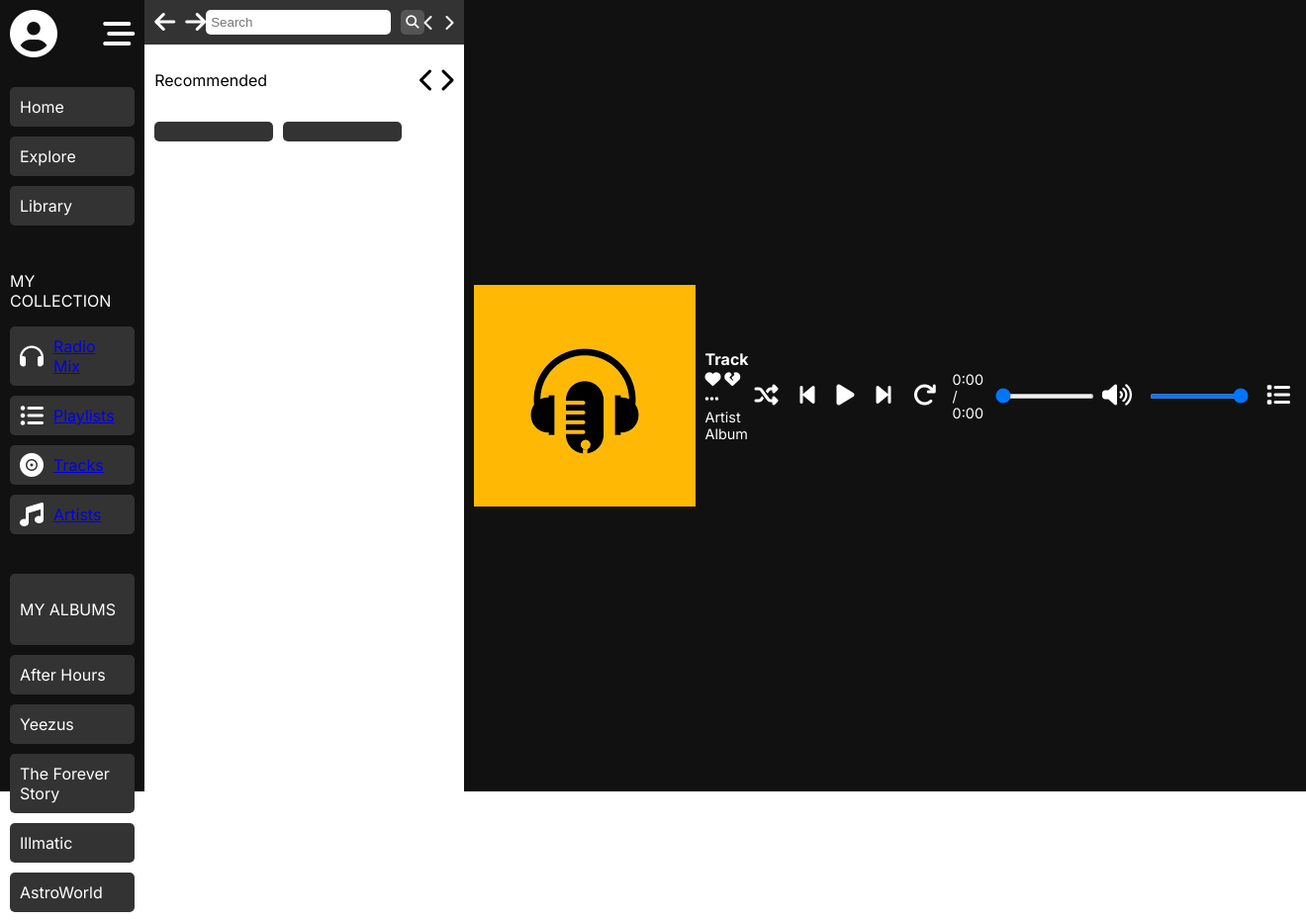
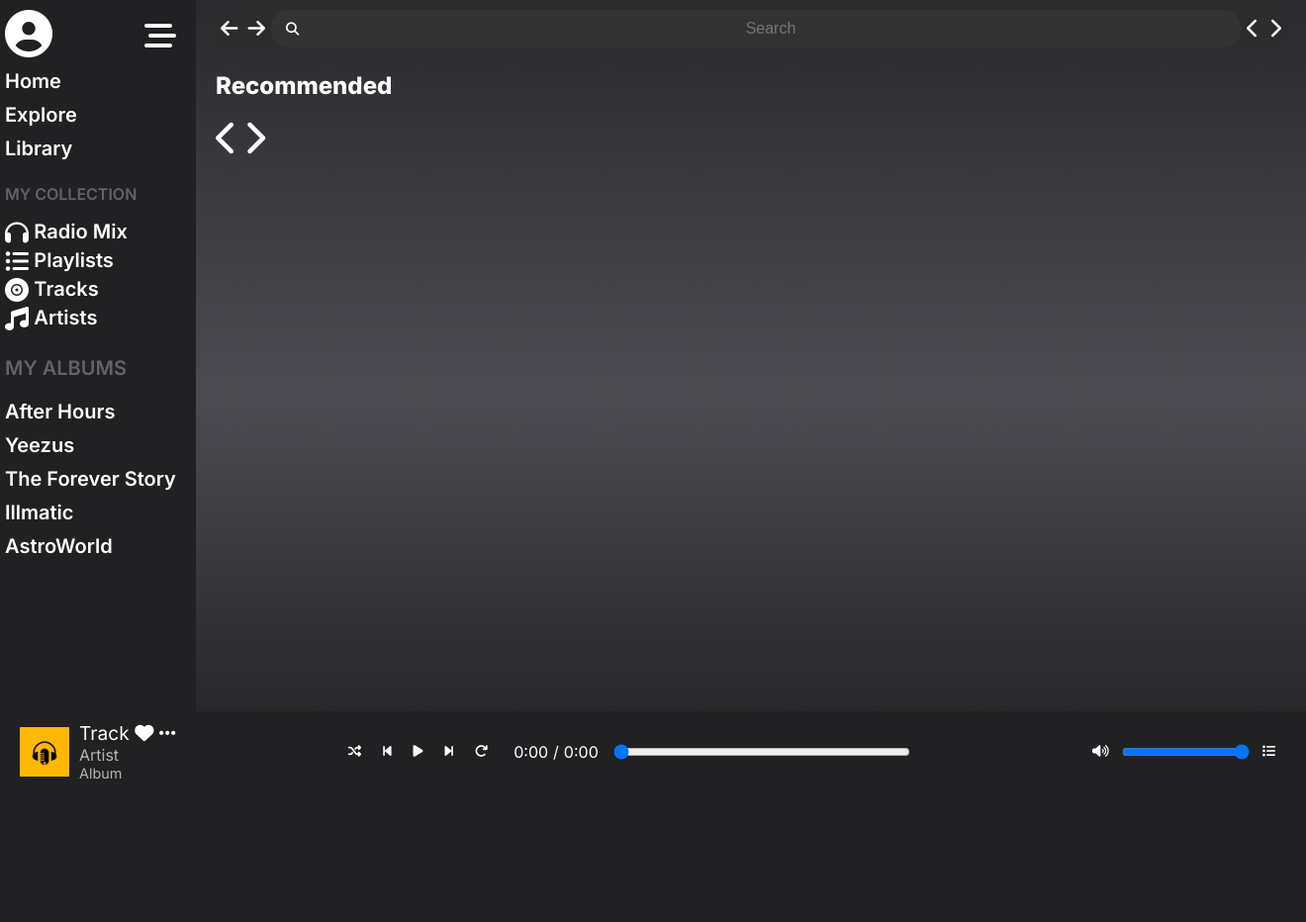
Before and after one commit to Julian-Idl/Music-Player, a PHP site: page / in a window 1320 px wide. Shown: the whole page at 99% size. After the commit the page ends 788 px from the top, so only its background shows below. Run offline with PHP 8.4, Linux system fonts and the light colour scheme; the visitor is signed in with stand-in values (Sample User, id 1).

Commit message:
fixed CSS

```diff
--- a/login/users.json
+++ b/login/users.json
@@ -1 +1 @@
-{"Kester":{"password":"$2y$10$h34GGk3piYuBSWoVSjBvcePt00yCgbwBAD\/G.VXNcthYkzdW6EQo2","preferences":[]},"Kester ":{"password":"$2y$10$nRp61aDUveaYZyRdSUEfheuFsGSwCrPaOO1r1emDZ3AP7nuVU8vM.","preferences":[]},"Julian":{"password":"$2y$10$U27jBHVlupKyFgQUQqrimOOGoZWEf6EFL8lfwwsiaqMIHzhdwFwum","preferences":[]}}
+{"Julian":{"password":"$2y$10$ONi4uAg9g\/V1DBBLxOHYLu41fX4U60BJLwMcCR9MtyqlVYeGPqScu","preferences":[]}}
--- a/main/style.css
+++ b/main/style.css
@@ -5,232 +5,350 @@
     height: 100vh;
 }
 
-.sidebar {
-    width: 250px;
-    background-color: #111;
-    color: #fff;
-    display: flex;
-    flex-direction: column;
-    justify-content: space-between;
-    padding: 10px;
-    box-sizing: border-box;
-    height: 100%;
+.sidebar{
+    background-color: #212124;
+    transition: width 0.3s;
+    font-weight: 600;
+    position: relative;
+    padding-left: 5px;
+}
+.userphoto{
+    position: absolute;
+    top: 10px;
+}
+.sidebar .bars{
+    right: 20px;
+    position: absolute;
+    top: 20px;
 }
 
-.profile {
+body, html {
+    height: 100%;
+    margin: 0;
+    overflow: hidden;
+
+}
+.body{
+    background: linear-gradient(to bottom,  #3c3c4473,  #85859473, #23232673);
+    font-weight: 800;
+    flex: 1 1 auto;
+    overflow-y: auto;
+    padding: 10px 20px 80px;
+}
+.body a{
+    display: block;
+}
+.controller{
+    background-color: #282424;
+    grid-column: 1/3;
+}
+a:link {
+    text-decoration: none;
+}
+a:visited {
+    text-decoration: none;
+}
+a:hover {
+    text-decoration: none;
+}
+a:active {
+    text-decoration: none;
+}
+body{
+    margin:0%;
+    display: grid;
+    grid-template-columns: 15% auto;
+    font-family: "Inter", sans-serif;
+    font-optical-sizing: auto;
+    font-style: normal;
+    font-variation-settings:"slnt" 0;
+    overflow-y: auto;
+    background-color: #1c1c1c;
+}
+.body a{
+    color: whitesmoke;
+}
+.body a:hover{
+    color: rgba(234, 209, 209, 0.405);
+}
+.shape{
+    color: white
+}
+.hide{
+    display: none;
+}
+.menu{
+    position: relative;
+    top: 60px;
+}
+.menu a {
+    display: block;
+    text-align: left;
+    margin-top: 10px;
+    font-size: 1.25rem;
+    text-decoration: none;
+    color: white;
+    transition: color 0.3s, transform 0.3s;
+}
+
+.menu a:hover{
+    color: #ffffff94;
+    transform: scale(1.1);
+}
+.collection{
+    position: absolute;
+    top: 160px;
+    display: inline-block;
+    padding: 10;
+    margin-top: 10px;
+
+}
+.collection span{
+    display: block;
+    color: white;
+    margin-bottom: 5px;
+    transition: color 0.3s, transform 0.3s;
+
+}
+.collection span:hover{
+    color: #ffffff94;
+    transform: scale(1.1);
+}
+.collection p{
+    color: #62626b;
+
+}
+.collection a{
+    text-align: center;
+    margin-top: 10px;
+    font-size: 1.25rem;
+    text-decoration: none;
+    color: white;
+    transition: color 0.3s, transform 0.3s;
+    padding: 1%;
+}
+.collection a:hover{
+    color: #ffffff94;
+    transform: scale(1.1);
+}
+.albums{
+    position: absolute;
+    top: 340px;
+}
+.albums p{
+    color: #62626b;
+    transition: color 0.3s, transform 0.3s;
+}
+.albums a{
+    display: block;
+    margin-top: 10px;
+    font-size: 1.25rem;
+    text-decoration: none;
+    color: white;
+    transition: color 0.3s, transform 0.3s;
+}
+.albums a:hover{
+    color: #ffffff94;
+    transform: scale(1.1);
+}
+.header {
     display: flex;
+    align-items: center;
     justify-content: space-between;
+    background-color: #2c2c2c;
+    color: white;
+    width: 100%;
+    display: flex;
+    position: relative;
+    overflow-x: auto;
+    scroll-behavior: smooth;
+
+
+}
+.navigation, .controls {
+    display: flex;
     align-items: center;
 }
 
-.userphoto {
-    display: flex;
-    align-items: center;
-    gap: 10px;
-}
-
-.bars {
+.navigation i, .controls i {
+    color: white;
+    font-size: 20px;
+    margin: 0 5px;
     cursor: pointer;
 }
 
-.bars .hide {
-    display: none;
+.search {
+    flex: 1;
+    display: flex;
+    justify-content: center;
+
 }
 
-.menu, .collection, .albums {
-    margin-top: 20px;
+.search input {
+    width: 50%;
+    padding: 5px;
+    border-radius: 20px;
+    border: none;
+    background-color: #404040;
+    color: white;
+    text-align: center;
 }
-
-.menu a, .collection span, .albums a {
-    display: block;
-    color: #fff;
-    text-decoration: none;
-    margin: 10px 0;
-    padding: 10px;
-    background-color: #333;
-    border-radius: 5px;
-    transition: background-color 0.3s;
+.section-title {
+    flex: 1;
+    text-align: center;
+    font-size: 18px;
+    font-weight: bold;
 }
-
-.menu a:hover, .collection span:hover, .albums a:hover {
-    background-color: #555;
+.title{
+    color: white;
+    font-size: 1.5rem;
 }
-
-.collection span {
-    display: flex;
-    align-items: center;
-    gap: 10px;
+.direction{
+    align-items: right;
+    transition: color 0.3s, transform 0.3s;
 }
-
-.body {
-    flex-grow: 1;
-    display: flex;
-    flex-direction: column;
-}
-
-.header {
-    background-color: #333;
-    color: #fff;
-    padding: 10px;
-    display: flex;
-    justify-content: space-between;
-    align-items: center;
-}
-
-.navigation, .controls {
-    display: flex;
-    gap: 10px;
+.direction:hover{
+    transform: scale(1.05);
 }
 
 .search {
+    position: relative;
     flex-grow: 1;
     display: flex;
     align-items: center;
-    gap: 10px;
+    overflow-y: visible;
+    z-index: 1000;
 }
 
 .search input {
-    flex-grow: 1;
-    padding: 5px;
-    border-radius: 5px;
+    width: 100%;
+    padding: 10px;
+    border-radius: 20px;
     border: none;
+    outline: none;
+    background-color: #333;
+    color: #fff;
+    padding-left: 40px;
+    font-size: 16px;
 }
 
 .search button {
-    padding: 5px;
-    border-radius: 5px;
+    position: absolute;
+    left: 10px;
+    background: none;
     border: none;
-    background-color: #555;
+    outline: none;
     color: #fff;
     cursor: pointer;
 }
 
 .search-results {
-    display: none;
-    padding: 10px;
-    background-color: #222;
-    color: #fff;
+        position: absolute;
+        top: 60px; /* Adjust this value based on your header's height */
+        right: 0;
+        width: 80%;
+        background-color: #1a1a1a;
+        border-radius: 8px;
+        box-shadow: 0px 4px 8px rgba(0, 0, 0, 0.3);
+        max-height: 300px;
+        overflow-y: auto;
+        z-index: 10;
+        display: none; /* Initially hide it */
     }
 
     .search-results.show {
-    display: block;
+        display: block; /* Display when active */
+        z-index: 100;
     }
 
-.track {
+
+
+.search-results .track {
     display: flex;
     align-items: center;
-    margin: 10px 0;
     padding: 10px;
-    background-color: #333;
-    border-radius: 5px;
+    cursor: pointer;
 }
 
-.track img {
-    width: 50px;
-    height: 50px;
-    border-radius: 5px;
+.search-results .track img {
+    width: 40px;
+    height: 40px;
     margin-right: 10px;
+    border-radius: 4px;
 }
 
-.track-details {
+.search-results .track-details {
     flex-grow: 1;
 }
 
-.track-name {
+.search-results .track-name {
     font-weight: bold;
 }
 
-.play-button {
-    background-color: #444;
+.search-results .play-button {
+    background: none;
+    border: none;
     color: #fff;
-    border: none;
-    border-radius: 5px;
-    padding: 10px;
     cursor: pointer;
-    transition: background-color 0.3s;
 }
 
-.play-button:hover {
-    background-color: #666;
-}
-
-.controller {
-    background-color: #111;
-    color: #fff;
-    padding: 10px;
+.controller{
+    position: fixed;
+    bottom: 0;
+    left: 0;
+    right: 0;
+    background-color: #212124;
+    color: white;
+    padding: 10px 20px;
     display: flex;
     justify-content: space-between;
     align-items: center;
 }
-
-.player-left, .player-center, .player-right {
+.controller img{
+    height: 50px;
+}
+.player-left{
     display: flex;
     align-items: center;
-    gap: 10px;
 }
-
-.track-info {
+.track-info{
+    margin-left: 10px;
+}
+.track-title{
+    font-size: 1.2rem;
+}
+.track-artist{
+    font-size: 1rem;
+    color: #b3b3b3;
+}
+.track-album{
+    font-size: 0.9rem;
+    color: #b3b3b3;
+}
+.player-center{
     display: flex;
-    flex-direction: column;
-}
-
-.track-title {
-    font-weight: bold;
-}
-
-.track-duration, .track-artist, .track-album {
-    font-size: 0.9em;
-}
-
-.player-btn {
-    background-color: transparent;
-    border: none;
-    color: #fff;
-    cursor: pointer;
-    font-size: 1.5em;
-    transition: color 0.3s;
-}
-
-.player-btn:hover {
-    color: #666;
-}
-
-input[type="range"] {
-    width: 100px;
-    height: 5px;
-    background-color: #444;
-    border-radius: 5px;
-    cursor: pointer;
-}
-
-input[type="range"]::-webkit-slider-thumb {
-    width: 10px;
-    height: 10px;
-    background-color: #fff;
-    border-radius: 50%;
-    cursor: pointer;
-}
-
-.recommended {
-    margin: 10px;
-}
-
-.recommended .title {
-    display: flex;
-    justify-content: space-between;
     align-items: center;
 }
-
-.recommended-content {
+.player-btn{
+    background: none;
+    border: none;
+    color: white;
+    cursor: pointer;
+    margin: 0 5px;
+}
+.track-duration{
     display: flex;
-    gap: 10px;
-    overflow-x: scroll;
+    align-items: center;
+    margin-left: 10px;
 }
-
-.recommended-content p {
-    background-color: #333;
-    padding: 10px;
-    border-radius: 5px;
-    min-width: 100px;
-    text-align: center;
+.track-duration span{
+    margin: 0 5px;
 }
+#seekbar{
+    width: 300px;
+    margin: 0 10px;
+}
+.player-right{
+    display: flex;
+    align-items: center;
+}
```
Lines whose indentation alone changed are shown as unchanged.
